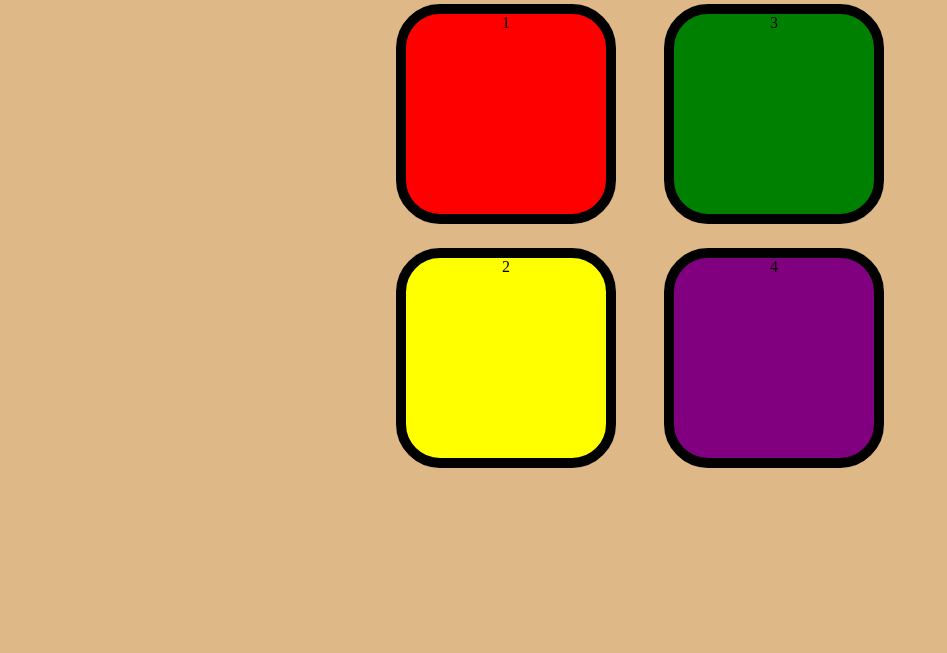
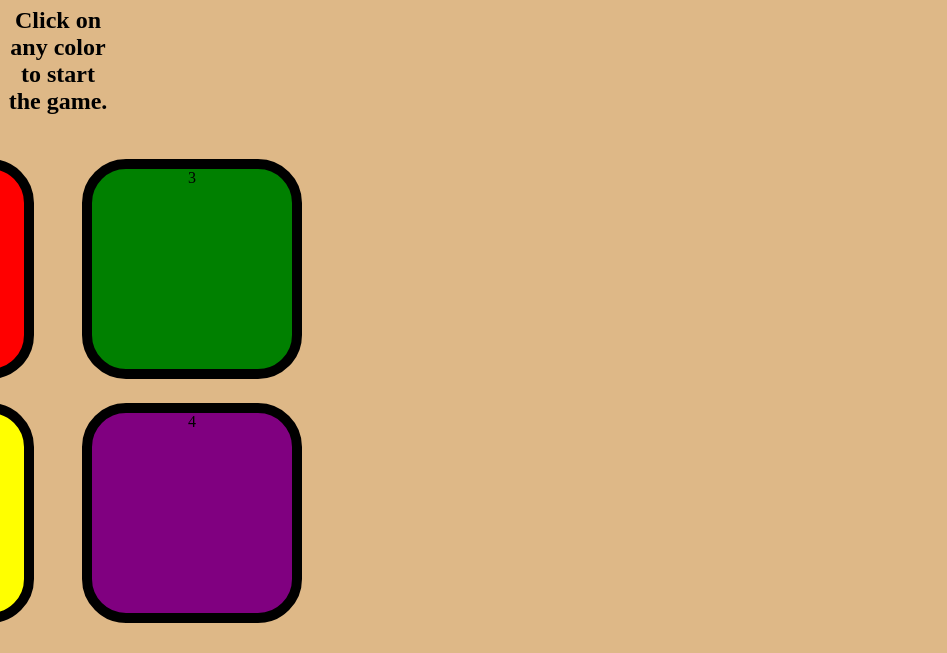
Before and after one commit to Vikas2974/s-game, a plain HTML site: page index.html in a window 1280 px wide. Shown: the part 147-800 px from the top of the page, without its empty margins (0-947 px from the left). Drawn offline with Linux system fonts and the light colour scheme.

Commit message:
Update style.css

```diff
--- a/style.css
+++ b/style.css
@@ -1,5 +1,7 @@
 body {
   text-align: center;
+  height: 100px;
+  width: 100px
 }
 
 .btn {
```
